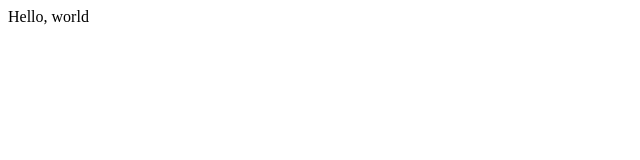
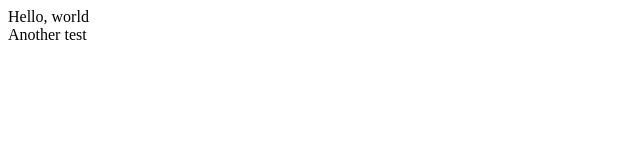
Before and after one commit to tundextech/freeder, a plain HTML site: page index.html in a window 1280 px wide. Shown: the full height of the page, 0-640 px from the left. Drawn offline with Linux system fonts and the light colour scheme.

Commit message:
Add another test div to index.html

```diff
--- a/index.html
+++ b/index.html
@@ -1 +1,2 @@
 <div>Hello, world</div>
+<div>Another test</div>
```
